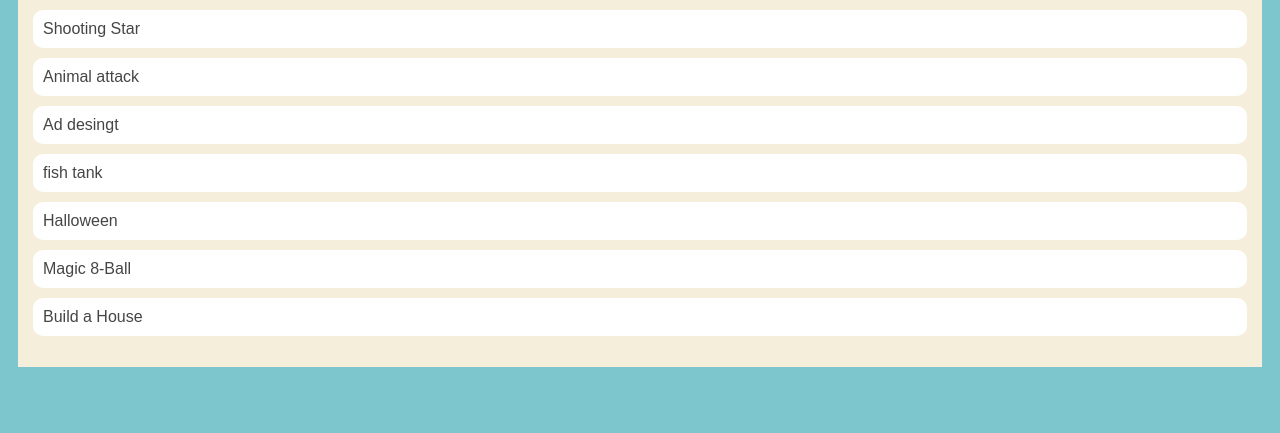
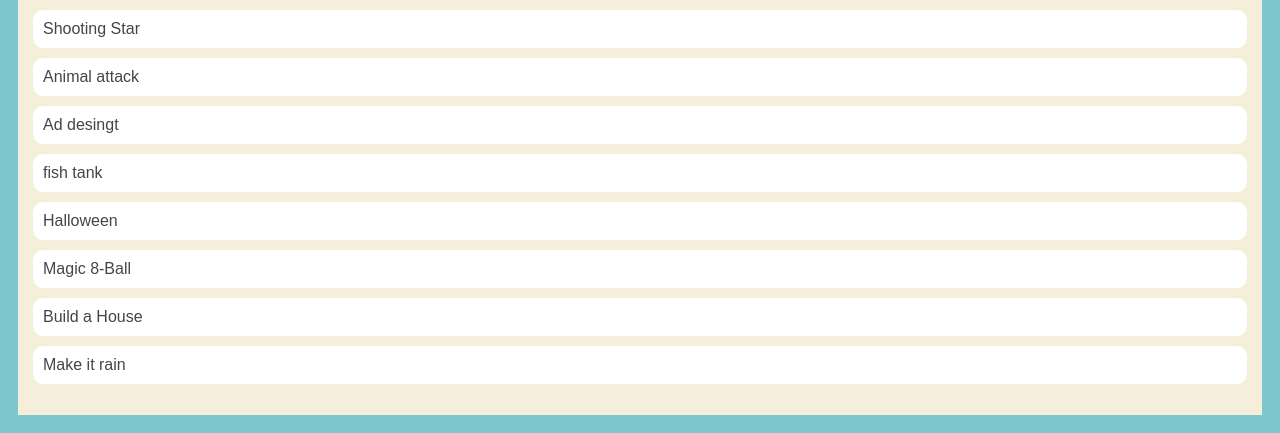
Before and after one commit to reyadhkassim/reyadhkassim.github.io, a plain HTML site: page portfolio.html in a window 1280 px wide. Shown: the part 423-856 px from the top of the page. Before the commit the page ends 808 px from the top, so only its background shows below. Drawn offline with Linux system fonts and the light colour scheme.

Commit message:
describe your changes

```diff
--- a/portfolio.html
+++ b/portfolio.html
@@ -124,6 +124,7 @@
                         <li><a href="https://www.khanacademy.org/computer-programming/spin-off-of-halloween-project/6640352196345856">Halloween</a></li>
                         <li><a href="https://www.khanacademy.org/computer-programming/spin-off-of-project-magic-8-ball/5282756476583936">Magic 8-Ball</a></li>
                         <li><a href="https://www.khanacademy.org/computer-programming/spin-off-of-project-build-a-house/5710708108214272">Build a House</a></li>
+                        <li><a href="https://www.khanacademy.org/computer-programming/spin-off-of-project-make-it-rain/5201017007554560">Make it rain</a></li>
                     </ul>
 
 
```
